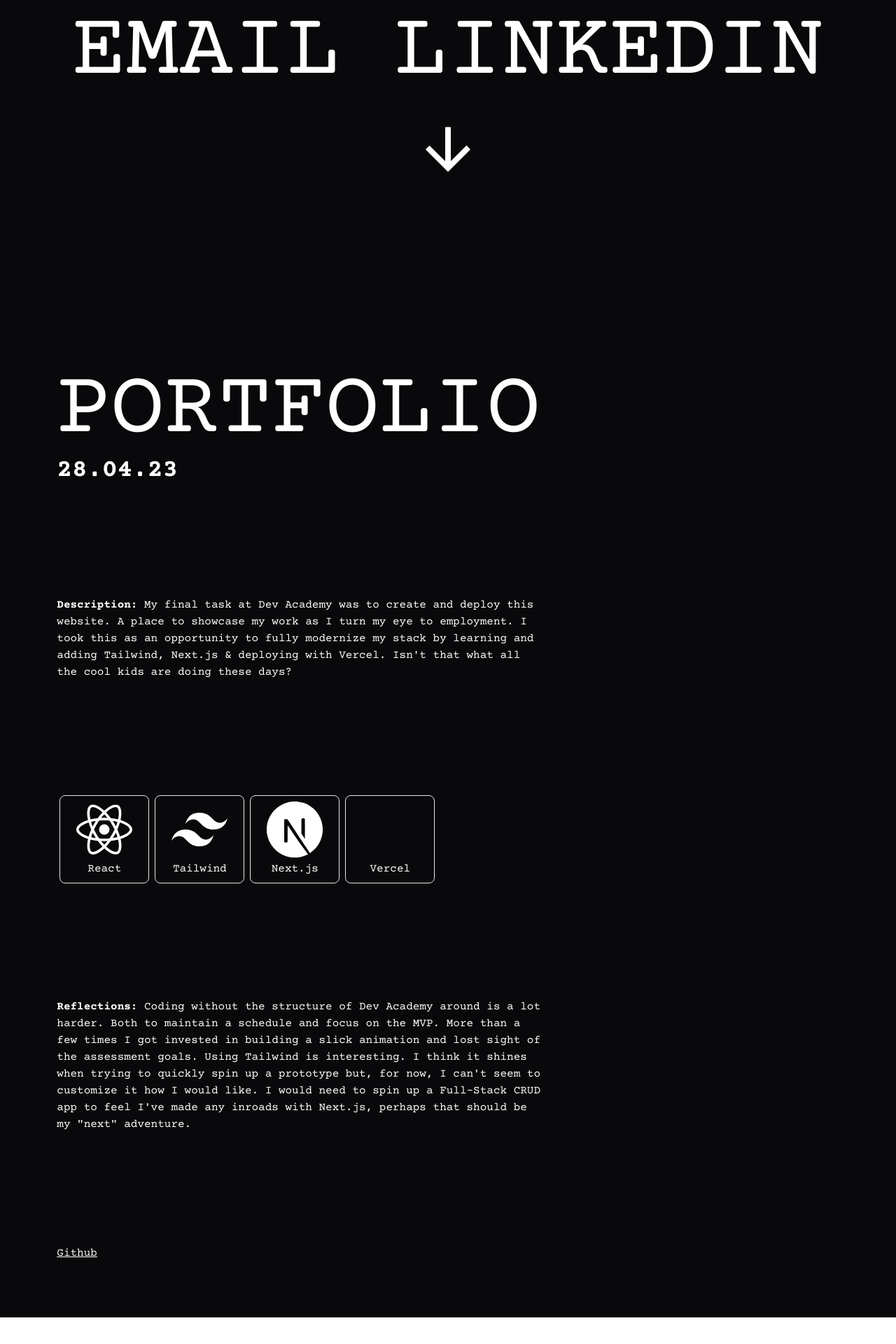
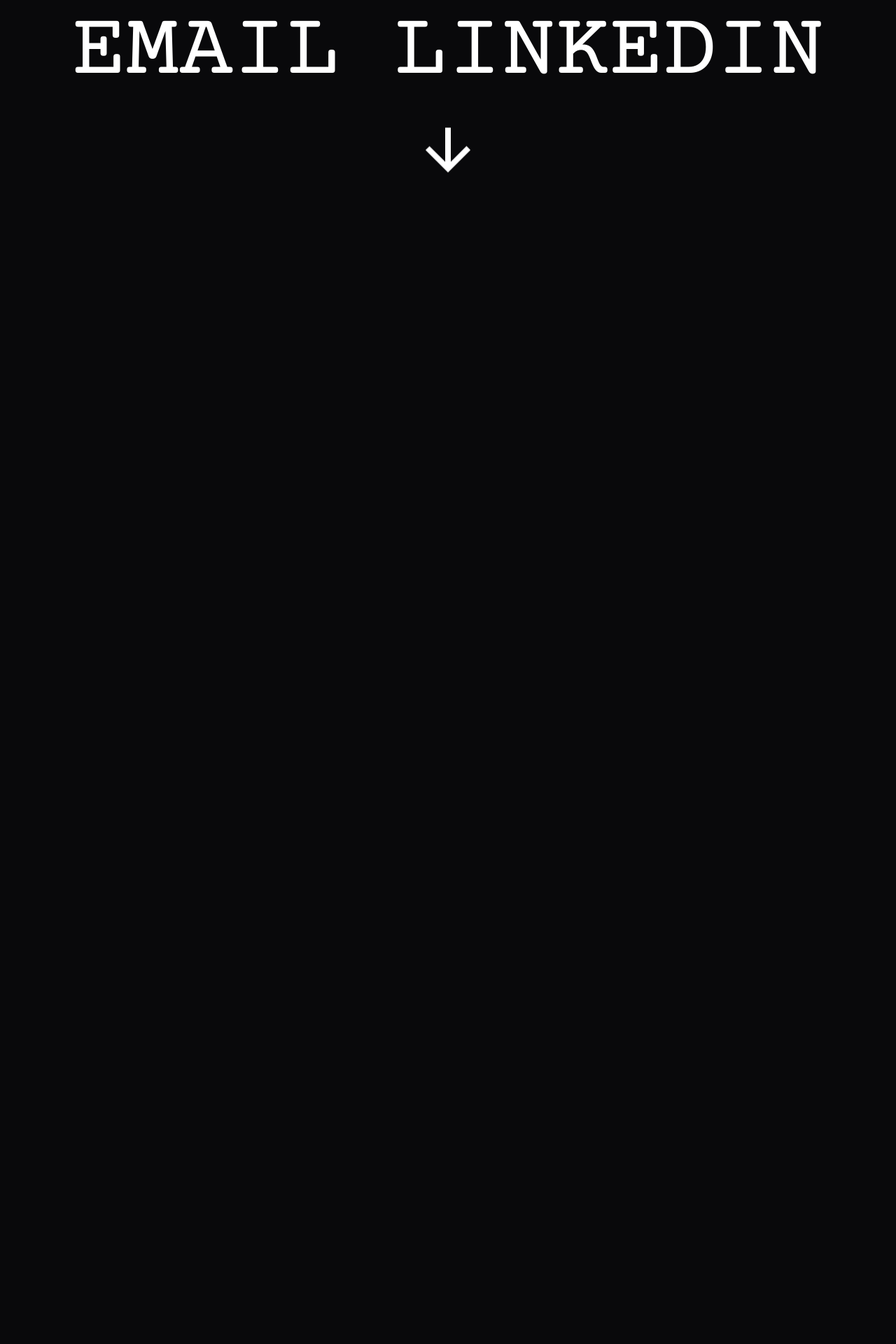
Before and after one commit to doilyuser/portfolio, a Next.js app: page / in a window 1280 px wide. Shown: the part 516-2436 px from the top of the page at 70% size. Before the commit the page ends 2398 px from the top, so only its background shows below. Built offline with nearby package versions, Linux system fonts and the light colour scheme; some icons are missing.

Commit message:
add animations

```diff
--- a/pages/Components/PortfolioArticle.tsx
+++ b/pages/Components/PortfolioArticle.tsx
@@ -1,4 +1,9 @@
 import { Courier_Prime } from 'next/font/google'
+import { useEffect, useState } from 'react'
+import AOS from 'aos'
+import 'aos/dist/aos.css'
+
+//icons
 import React from '../Icons/React'
 import Tailwind from '../Icons/Tailwind'
 import Next from '../Icons/Next'
@@ -10,11 +15,24 @@ const courierBold = Courier_Prime({
 })
 
 export default function PortfolioArticle() {
+  const [color, setColor] = useState('text-white')
+
+  useEffect(() => {
+    AOS.init()
+  }, [color])
+
+  const hover = () => {
+    setColor('text-gray-800')
+  }
+
+  const unhover = () => {
+    setColor('text-white')
+  }
   return (
     <div className="w-full flex flex-col justify-center place-items-center md:grid md:justify-items-start md:w-4/5 lg:w-3/5 2xl:w-2/5">
       {/* <div className="grid pl-[30vw] justify-items-end"> */}
-      <div>
-        <h1 className="pt-96 text-3xl sm:text-5xl md:text-6xl lg:text-7xl xl:text-9xl xl:pt-60 uppercase">
+      <div data-aos="fade-right" data-aos-offset="500">
+        <h1 className="pt-40 text-3xl sm:text-5xl md:text-6xl lg:text-7xl xl:text-9xl xl:pt-60 uppercase">
           Portfolio
         </h1>
         <p
@@ -23,7 +41,11 @@ export default function PortfolioArticle() {
           28.04.23
         </p>
       </div>
-      <p className="text-base py-20">
+      <p
+        data-aos="fade-right"
+        data-aos-offset="500"
+        className="text-base py-20"
+      >
         <span className={`${courierBold.className}`}>Description:</span> My
         final task at Dev Academy was to create and deploy this website. A place
         to showcase my work as I turn my eye to employment. I took this as an
@@ -31,13 +53,17 @@ export default function PortfolioArticle() {
         Next.js & deploying with Vercel. Isn&apos;t that what all the cool kids
         are doing these days?
       </p>
-      <div className="flex py-20">
+      <div data-aos="fade-right" data-aos-offset="500" className="flex py-20">
         <React />
         <Tailwind />
         <Next />
         <Vercel />
       </div>
-      <p className="text-base py-20">
+      <p
+        data-aos="fade-right"
+        data-aos-offset="500"
+        className="text-base py-20"
+      >
         <span className={`${courierBold.className}`}>Reflections:</span> Coding
         without the structure of Dev Academy around is a lot harder. Both to
         maintain a schedule and focus on the MVP. More than a few times I got
@@ -48,8 +74,12 @@ export default function PortfolioArticle() {
         feel I&apos;ve made any inroads with Next.js, perhaps that should be my
         &quot;next&quot; adventure.
       </p>
-      <div className="underline hover:no-underline py-20">
-        <a className="" href="https://github.com/doilyuser/portfolio">
+      <div
+        data-aos="fade-right"
+        data-aos-offset="500"
+        className="underline hover:no-underline py-20"
+      >
+        <a href="https://github.com/doilyuser/portfolio">
           <p>Github</p>
         </a>
       </div>
--- a/pages/index.tsx
+++ b/pages/index.tsx
@@ -20,6 +20,9 @@ export default function Home() {
         <div className="flex justify-center">
           <div className="w-full md:w-11/12 lg:w-10/12 2xl:w-9/12">
             <PortfolioArticle />
+            <div className="pt-[80vw] invisible">
+              This is just here for the animations lol, will fix later
+            </div>
           </div>
         </div>
       </main>
--- a/pages/portfolio.tsx
+++ b/pages/portfolio.tsx
@@ -3,7 +3,6 @@ import { useEffect, useState } from 'react'
 import AOS from 'aos'
 import 'aos/dist/aos.css'
 import Nav from './Components/Nav'
-import PortfolioSplash from './Components/PortfolioSplash'
 import PortfolioArticle from './Components/PortfolioArticle'
 import PingpongArticle from './Components/PingpongArticle'
 import MoneyArticle from './Components/MoneyArticle'
@@ -50,7 +49,6 @@ export default function Portfolio() {
           className="px-32 my-32 text-base pt-6 pb-6 overflow-y-scroll scrollbar-hide"
         ></div> */}
         <div className="">
-          <PortfolioSplash />
           <PortfolioArticle />
           <PingpongArticle />
           <MoneyArticle />
```
